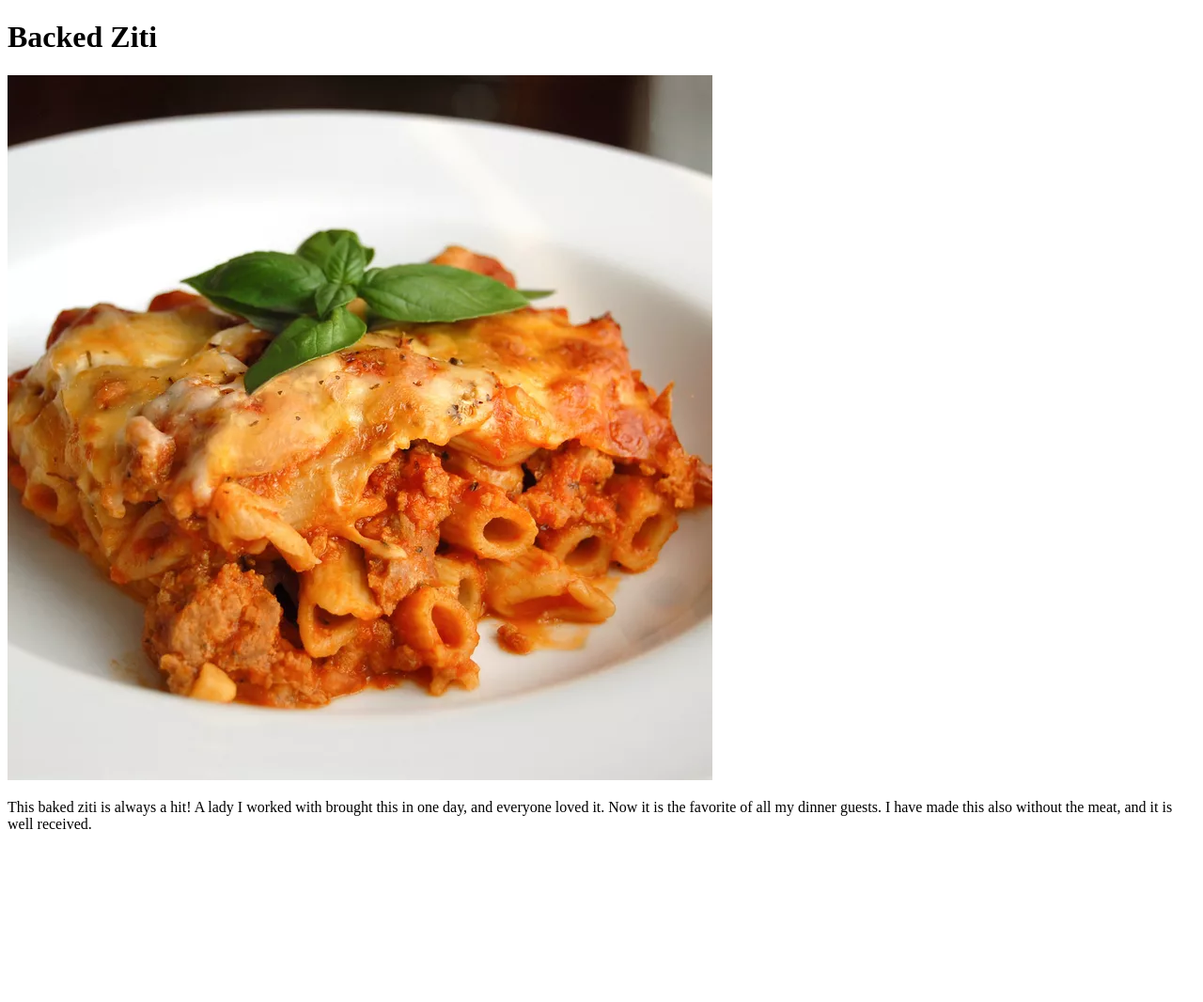
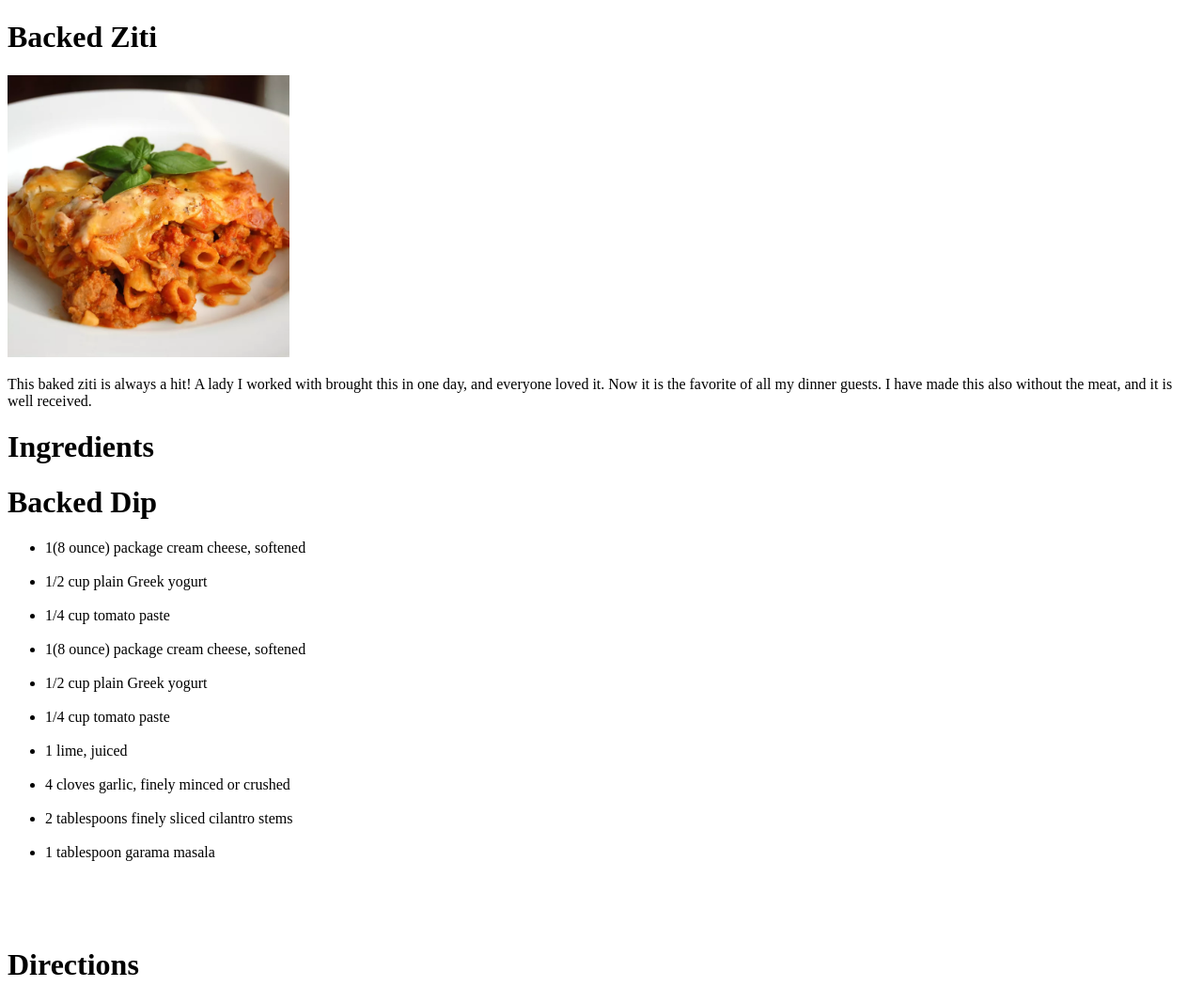
Before and after one commit to GiroFrm/recipes, a plain HTML site: page recipes/backedziti.html in a window 1280 px wide. Shown: the whole page at 94% size. Before the commit the page ends 902 px from the top, so only its background shows below. Drawn offline with Linux system fonts and the light colour scheme.

Commit message:
feat: add list ingredients

```diff
--- a/recipes/backedziti.html
+++ b/recipes/backedziti.html
@@ -5,10 +5,38 @@
     <meta name="viewport" content="width=device-width, initial-scale=1.0">
     <title>Backed Ziti</title>
 </head>
-<body>
+<body >
     <h1>Backed Ziti</h1>
-    <img src="../images/bziti.jpg" alt="backedziti">
-    <p>This baked ziti is always a hit! A lady I worked with brought this in one day, and everyone loved it. Now it is the favorite of all my dinner guests.
+    <img src="../images/bziti.jpg" width="300" alt="backedziti">
+    <p style="text-align:start;">This baked ziti is always a hit! A lady I worked with brought this in one day,
+        and everyone loved it. Now it is the favorite of all my dinner guests.
          I have made this also without the meat, and it is well received.</p>
-</body>
+    <h1>Ingredients</h1>
+    <h1>Backed Dip</h1>
+    <ul style="text-align: start;">
+        <li>1(8 ounce) package cream cheese, softened</li>
+        <br/>
+        <li>1/2 cup plain Greek yogurt</li>
+        <br/>
+        <li> 1/4 cup tomato paste</li>
+        <br/>
+        <li>1(8 ounce) package cream cheese, softened</li>
+        <br/>
+        <li>1/2 cup plain Greek yogurt</li>
+        <br/>
+        <li> 1/4 cup tomato paste</li>
+        <br/>
+        <li>1 lime, juiced</li>
+        <br/>
+        <li>4 cloves garlic, finely minced or crushed</li>
+        <br/>
+        <li>2 tablespoons finely sliced cilantro stems</li>
+        <br/>
+        <li>1 tablespoon garama masala</li>
+    </ul>
+    <br/>
+    <br/>
+    <br/>
+    <h1>Directions</h1>
+        </body>
 </html>
```
Also changed, not shown: index.html (+1 -1 lines).
